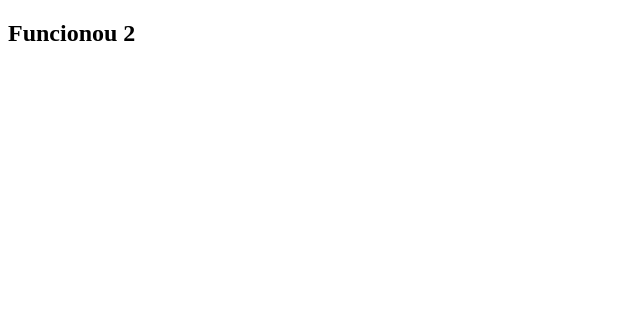
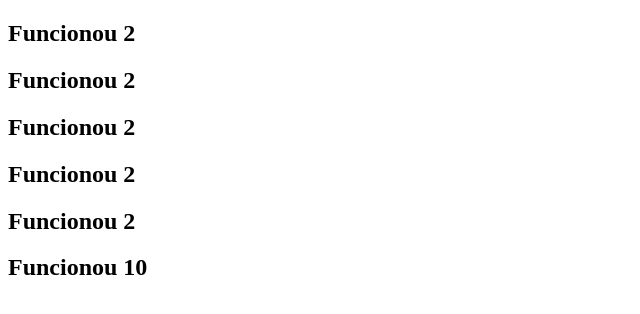
Before and after one commit to victornasci/host-teste, a plain HTML site: page index.html in a window 1280 px wide. Shown: the whole page, without its empty margins (0-640 px from the left). Drawn offline with Linux system fonts and the light colour scheme.

Commit message:
Update index.html

```diff
--- a/index.html
+++ b/index.html
@@ -8,5 +8,10 @@
   </head>
   <body>
     <h2>Funcionou 2</h2>
+    <h2>Funcionou 2</h2>
+    <h2>Funcionou 2</h2>
+    <h2>Funcionou 2</h2>
+    <h2>Funcionou 2</h2>
+    <h2>Funcionou 10</h2>
   </body>
 </html>
```
